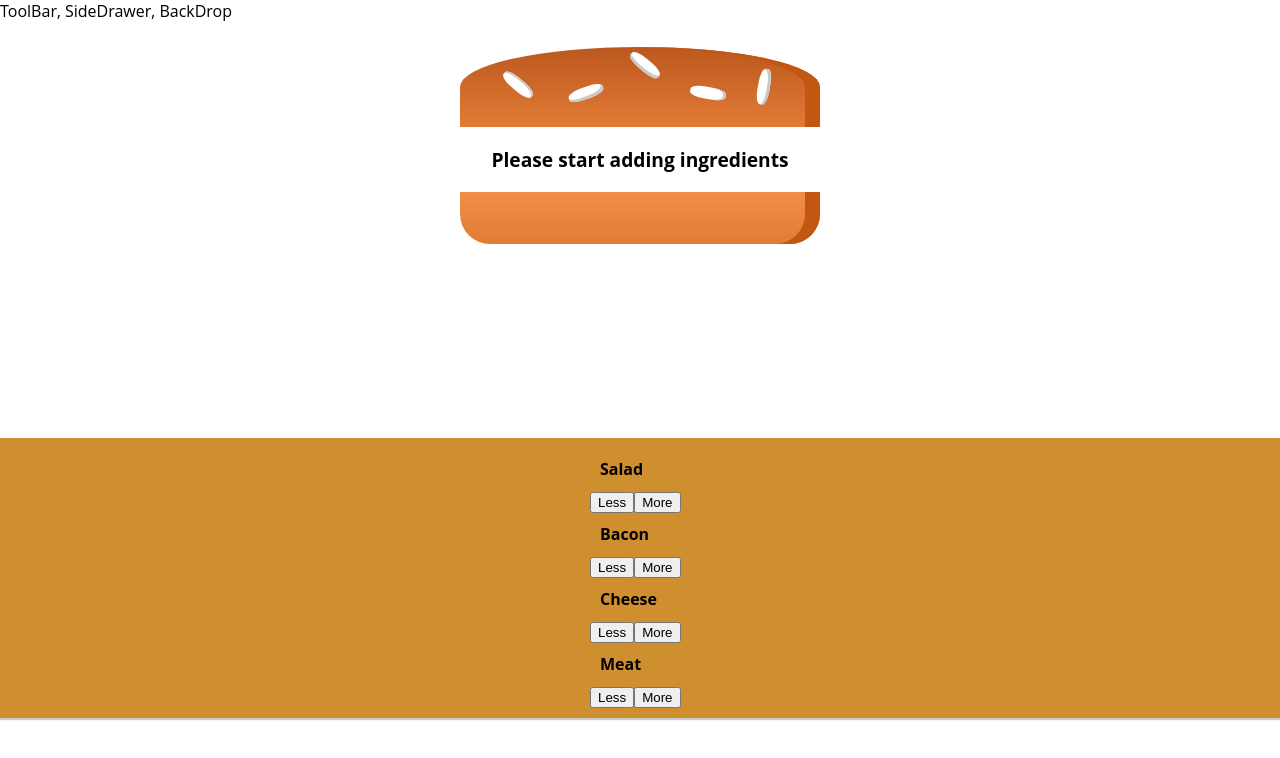
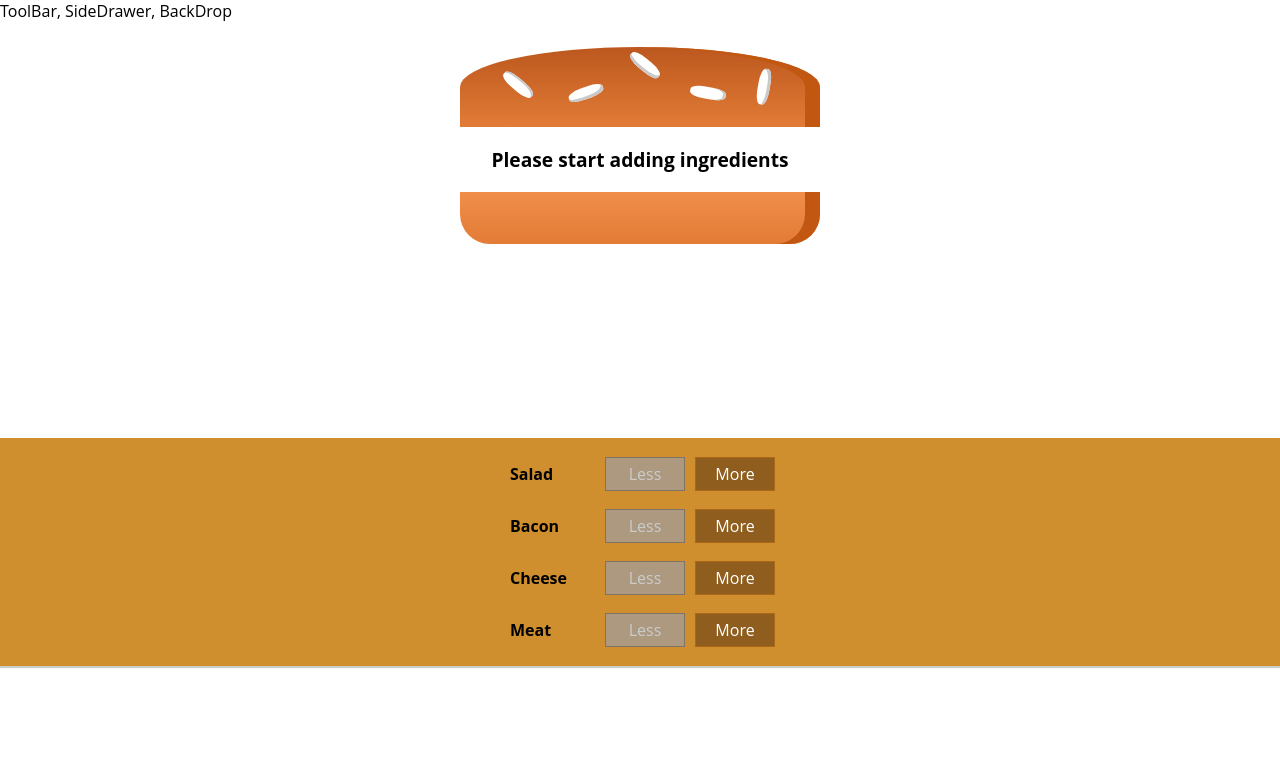
Before and after one commit to yukeehan/MyBurger, a React (Create React App) app: page / in a window 1280 px wide. Shown: the top 758 px of the page. Built offline with nearby package versions, Linux system fonts and the light colour scheme.

Commit message:
complete less ingredient botton

```diff
--- a/src/components/BuildControls/BuildControl/BuildControl.js
+++ b/src/components/BuildControls/BuildControl/BuildControl.js
@@ -3,9 +3,12 @@
 import classes from './BuildControl.module.css';
 
 const buildControl = (props) => (
-    <div className={classes.buildControl}>
+    <div className={classes.BuildControl}>
         <div className={classes.Label}>{props.label}</div>
-        <button className={classes.Less}>Less</button>
+        <button
+            className={classes.Less}
+            onClick={props.removed}
+            disabled={props.disabled}>Less</button>
         <button className={classes.More} onClick={props.added}>More</button>
     </div>
 );
--- a/src/components/BuildControls/BuildControls.js
+++ b/src/components/BuildControls/BuildControls.js
@@ -17,6 +17,8 @@
                 key={ctrl.label}
                 label={ctrl.label}
                 added={() => props.ingredientAdded(ctrl.type)}
+                removed={()=> props.ingredientRemoved(ctrl.type)}
+                disabled={props.disabled[ctrl.type]}
             />
         ))}
     </div>
--- a/src/containers/BurgerBuilder/BurgerBuilder.js
+++ b/src/containers/BurgerBuilder/BurgerBuilder.js
@@ -41,15 +41,39 @@
         })
     }
 
-    // removeIngredientHandler = () = {
+    removeIngredientHandler = ( type ) => {
+        const oldCount = this.state.ingredients[type];
+        if(oldCount <= 0){
+            return;
+        }
+        const updatedCount = oldCount - 1;
+        const updatedIngredients = {
+            ...this.state.ingredients
+        };
+        updatedIngredients[type] = updatedCount;
 
-    // }
+        const priceDeduction = INGREDIENT_PRICES[type];
+        const oldPrice = this.state.totalPrice;
+        const newPrice = oldPrice - priceDeduction;
+        this.setState({
+            totalPrice: newPrice,
+            ingredients: updatedIngredients
+        })
+    }
     render(){
+        const disabledInfo = {
+            ...this.state.ingredients
+        };
+        for(let key in disabledInfo) {
+            disabledInfo[key] = disabledInfo[key] <= 0
+        }
         return(
             <>
                 <Burger ingredients={this.state.ingredients}/>
                 <BuildControls
-                    ingredientAdded={this.addIngredientHandler}/>
+                    ingredientAdded={this.addIngredientHandler}
+                    ingredientRemoved={this.removeIngredientHandler}
+                    disabled={disabledInfo}/>
             </>
         );
     }
```
